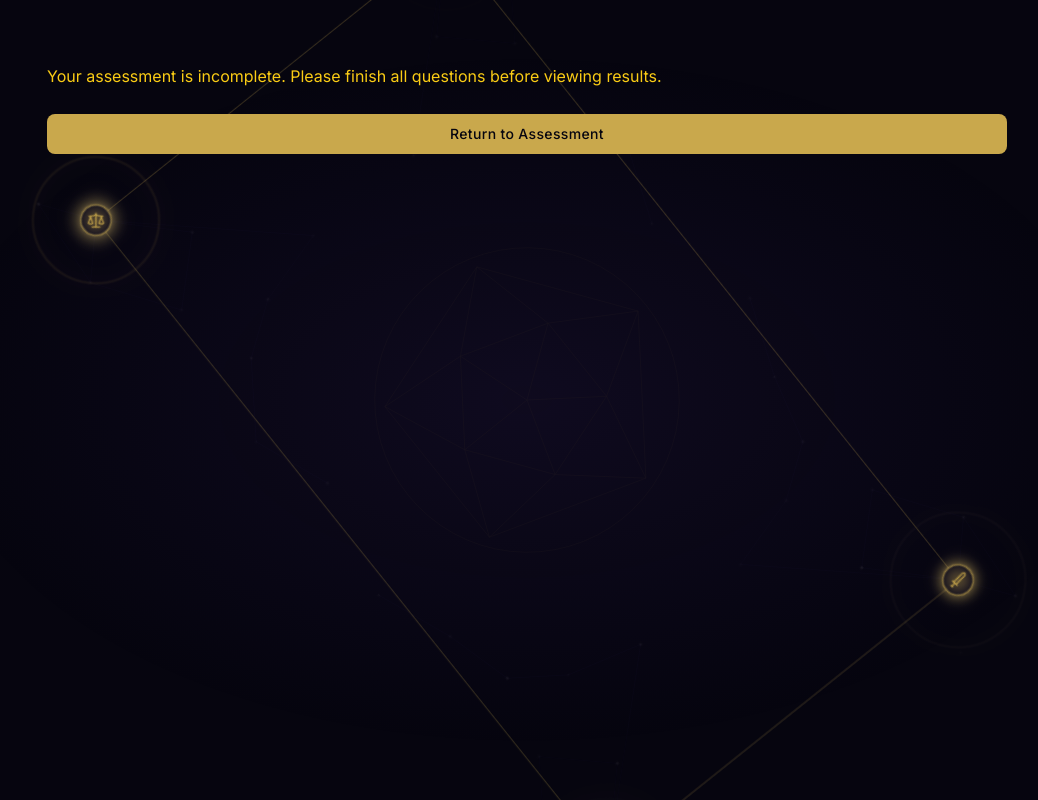
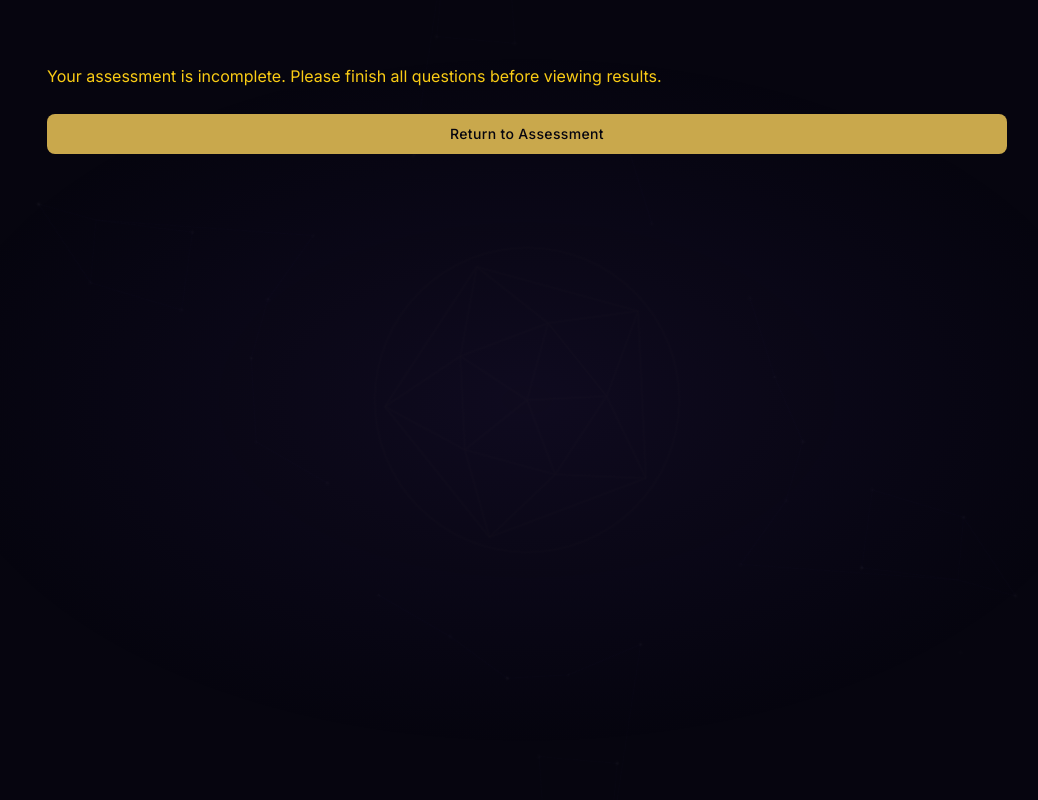
Before and after one commit to jerm-cowan/D-D-Personality-Reflection, a React (Vite) app: page /results in a window 1280 px wide. Shown: the whole page, without its empty margins (113-1151 px from the left). Built offline with nearby package versions, Linux system fonts and the light colour scheme.

Commit message:
enhance animation sequence in ResultsPage and update ConstellationBackground for D20 pulsing effect

```diff
--- a/src/components/layout/PageLayout.tsx
+++ b/src/components/layout/PageLayout.tsx
@@ -9,25 +9,40 @@ interface PageLayoutProps {
 
 export function PageLayout({ children }: PageLayoutProps) {
   const { pathname } = useLocation()
-  const [resultsRevealed, setResultsRevealed] = useState(false)
+  const [d20Pulsing,  setD20Pulsing]  = useState(false)
+  const [revealed,    setRevealed]    = useState(false)
+  const [faded,       setFaded]       = useState(false)
 
   const variant: ConstellationVariant =
     pathname === '/'        ? 'landing'  :
     pathname === '/results' ? 'results'  :
     'ambient'
 
-  // Trigger the constellation reveal animation after a short delay on results
   useEffect(() => {
     if (pathname === '/results') {
-      const t = setTimeout(() => setResultsRevealed(true), 1200)
-      return () => clearTimeout(t)
+      // Phase 1 (0 ms):   D20 glows and pulses through constellation lines
+      // Phase 2 (1400 ms): D20 dims, corner icons illuminate
+      // Phase 3 (2500 ms): constellation fades back as cards emerge
+      setD20Pulsing(true)
+      setRevealed(false)
+      setFaded(false)
+      const t1 = setTimeout(() => { setD20Pulsing(false); setRevealed(true) }, 1600)
+      const t2 = setTimeout(() => setFaded(true), 3900)
+      return () => { clearTimeout(t1); clearTimeout(t2) }
     }
-    setResultsRevealed(false)
+    setD20Pulsing(false)
+    setRevealed(false)
+    setFaded(false)
   }, [pathname])
 
   return (
     <div className="min-h-screen flex flex-col bg-[var(--color-background)]">
-      <ConstellationBackground variant={variant} revealed={resultsRevealed} />
+      <ConstellationBackground
+        variant={variant}
+        revealed={revealed}
+        d20Pulsing={d20Pulsing}
+        faded={faded}
+      />
       <main className="relative flex-1 flex flex-col" id="main-content">
         {children}
       </main>
--- a/src/components/ui/ConstellationBackground.tsx
+++ b/src/components/ui/ConstellationBackground.tsx
@@ -5,6 +5,8 @@ export type ConstellationVariant = 'landing' | 'ambient' | 'results'
 interface ConstellationBackgroundProps {
   variant?: ConstellationVariant
   revealed?: boolean
+  d20Pulsing?: boolean
+  faded?: boolean
 }
 
 // ── D20 icosahedron geometry (viewBox 1440×900, center 720,450) ───────
@@ -178,6 +180,9 @@ const ANCHOR_DY = 315
 // Minimum buffer (in SVG units) between a rotated anchor and the clipped edge
 const ANCHOR_EDGE_MARGIN = 38
 
+// Maps anchor array index to clockwise reveal step: Race(TL)=0, Class(TR)=1, Background(BR)=2, Alignment(BL)=3
+const CLOCKWISE = [0, 1, 3, 2]
+
 function getMapTransform(vw: number, vh: number) {
   const t = Math.max(0, Math.min(1, (ROT_START - vw) / (ROT_START - ROT_END)))
   const angle    = t * 90
@@ -200,6 +205,8 @@ function getMapTransform(vw: number, vh: number) {
 export function ConstellationBackground({
   variant = 'ambient',
   revealed = false,
+  d20Pulsing = false,
+  faded = false,
 }: ConstellationBackgroundProps) {
   const [animated, setAnimated] = useState(false)
 
@@ -229,11 +236,27 @@ export function ConstellationBackground({
   const isLanding = variant === 'landing'
   const isResults = variant === 'results'
 
-  const d20Opacity        = isLanding ? 0.09 : 0.05
-  const lineOpacity       = animated  ? 0.04 : isLanding ? 0.22 : 0.10
-  const dotOpacity        = animated  ? 0.08 : isLanding ? 0.75 : 0.38
-  const profileOpacity    = animated  ? 0.5  : 0
-  const anchorBaseOpacity = animated  ? undefined : (isLanding ? 0.55 : 0.22)
+  // When faded, all elements dim back toward ambient regardless of reveal state
+  const d20Opacity     = faded ? 0.03 : (isLanding ? 0.09 : 0.05)
+  const lineOpacity    = faded ? 0.04 : (animated ? 0.04 : isLanding ? 0.22 : 0.10)
+  const dotOpacity     = faded ? 0.04 : (animated ? 0.08 : isLanding ? 0.75 : 0.38)
+  const profileOpacity = (animated && !faded) ? 0.5 : 0
+
+  // Per-anchor style drives three phases: ambient → clockwise reveal → clockwise fade-out
+  function getAnchorStyle(i: number) {
+    const step = CLOCKWISE[i]
+    const d    = step * 0.35
+    if (faded) {
+      return { transformOrigin: '0px 0px', animation: `icon-fade-out 0.55s ease-in-out ${d}s both` }
+    }
+    if (animated) {
+      return {
+        transformOrigin: '0px 0px',
+        animation: `anchor-reveal 1.05s cubic-bezier(0.16,1,0.3,1) ${d}s both, anchor-pulse 4.0s ease-in-out ${d + 1.05}s infinite`,
+      }
+    }
+    return { transformOrigin: '0px 0px', opacity: isLanding ? 0.55 : 0.22, transition: 'opacity 1.4s ease' }
+  }
 
   return (
     <div className="fixed inset-0 pointer-events-none overflow-hidden" aria-hidden="true">
@@ -280,8 +303,9 @@ export function ConstellationBackground({
             stroke="var(--color-primary)"
             strokeWidth="0.75"
             fill="none"
-            opacity={d20Opacity}
-            style={{ transition: 'opacity 2s ease' }}
+            style={d20Pulsing
+              ? { animation: 'd20-glow-pulse 1.6s ease-in forwards' }
+              : { opacity: d20Opacity, transition: 'opacity 2s ease' }}
           >
             <circle cx={CX} cy={CY} r={214} />
             {D20_SEGS.map(([x1, y1, x2, y2], i) => (
@@ -294,8 +318,9 @@ export function ConstellationBackground({
             stroke="var(--color-accent)"
             strokeWidth="0.55"
             fill="none"
-            opacity={lineOpacity}
-            style={{ transition: 'opacity 2.5s ease' }}
+            style={d20Pulsing
+              ? { animation: 'line-surge 1.4s ease-in-out 0.12s forwards' }
+              : { opacity: lineOpacity, transition: 'opacity 2.5s ease' }}
           >
             {CONST_LINES.map(([x1, y1, x2, y2], i) => (
               <line key={i} x1={x1} y1={y1} x2={x2} y2={y2} />
@@ -340,17 +365,7 @@ export function ConstellationBackground({
               Inner <g> owns the CSS animation; transform-origin 0px 0px = anchor center.
             */
             <g key={anchor.id} transform={`translate(${anchor.x}, ${anchor.y})`}>
-              <g
-                style={{
-                  transformOrigin: '0px 0px',
-                  opacity: anchorBaseOpacity,
-                  transition: animated ? 'none' : 'opacity 1.4s ease',
-                  animation: animated
-                    ? `anchor-reveal 0.85s cubic-bezier(0.16,1,0.3,1) ${i * 0.2}s both,
-                       anchor-pulse  3.2s ease-in-out ${i * 0.2 + 0.85}s infinite`
-                    : 'none',
-                }}
-              >
+              <g style={getAnchorStyle(i)}>
                 {/* Dark surface so icon reads against the star field */}
                 <circle r={20} fill="var(--color-surface)" opacity={0.9} />
                 {/* Gold ring that constellation lines connect to */}
@@ -376,19 +391,6 @@ export function ConstellationBackground({
                   {anchor.paths}
                 </g>
 
-                {/* Ripple ring that expands on reveal */}
-                {animated && (
-                  <circle
-                    r={26}
-                    fill="none"
-                    stroke="var(--color-primary)"
-                    strokeWidth="1"
-                    style={{
-                      transformOrigin: '0px 0px',
-                      animation: `ripple 1.8s ease-out ${i * 0.22}s 2`,
-                    }}
-                  />
-                )}
               </g>
             </g>
           ))}
--- a/src/index.css
+++ b/src/index.css
@@ -145,6 +145,41 @@ a:hover {
   to   { stroke-dashoffset: 0; }
 }
 
+/* ── Results page animation sequence ────────────────────────────────── */
+/* D20 strokes brighten, peak, then fade back — the pulse that charges the network */
+@keyframes d20-glow-pulse {
+  0%   { opacity: 0.05; }
+  18%  { opacity: 0.82; }
+  50%  { opacity: 0.15; }
+  100% { opacity: 0.05; }
+}
+
+/* Constellation lines surge slightly after the D20 peak — wave travelling outward */
+@keyframes line-surge {
+  0%   { opacity: 0.10; }
+  40%  { opacity: 0.65; }
+  75%  { opacity: 0.16; }
+  100% { opacity: 0.10; }
+}
+
+/* Corner icon disappears clockwise-staggered before reappearing in the card */
+@keyframes icon-fade-out {
+  from { opacity: 1; }
+  to   { opacity: 0; }
+}
+
+/* Card icon "lands" from the constellation into the card with a bright flash */
+@keyframes icon-land {
+  0%   { transform: scale(1.1);  box-shadow: 0 0 0 2px var(--color-primary), 0 0 30px 8px rgba(201,168,76,0.5); opacity: 0; }
+  18%  { opacity: 1; }
+  70%  { transform: scale(1.02); }
+  100% { transform: scale(1);    box-shadow: 0 0 0 1px rgba(201,168,76,0.65), 0 0 10px 2px rgba(201,168,76,0.2); opacity: 1; }
+}
+
+.icon-land {
+  animation: icon-land 0.9s cubic-bezier(0.16, 1, 0.3, 1) both;
+}
+
 /* ── Animation Utilities ────────────────────────────────────── */
 .reveal-card {
   animation: card-reveal 0.65s cubic-bezier(0.16, 1, 0.3, 1) both;
```
Also changed, not shown: src/pages/ResultsPage.tsx (+33 -26 lines).
